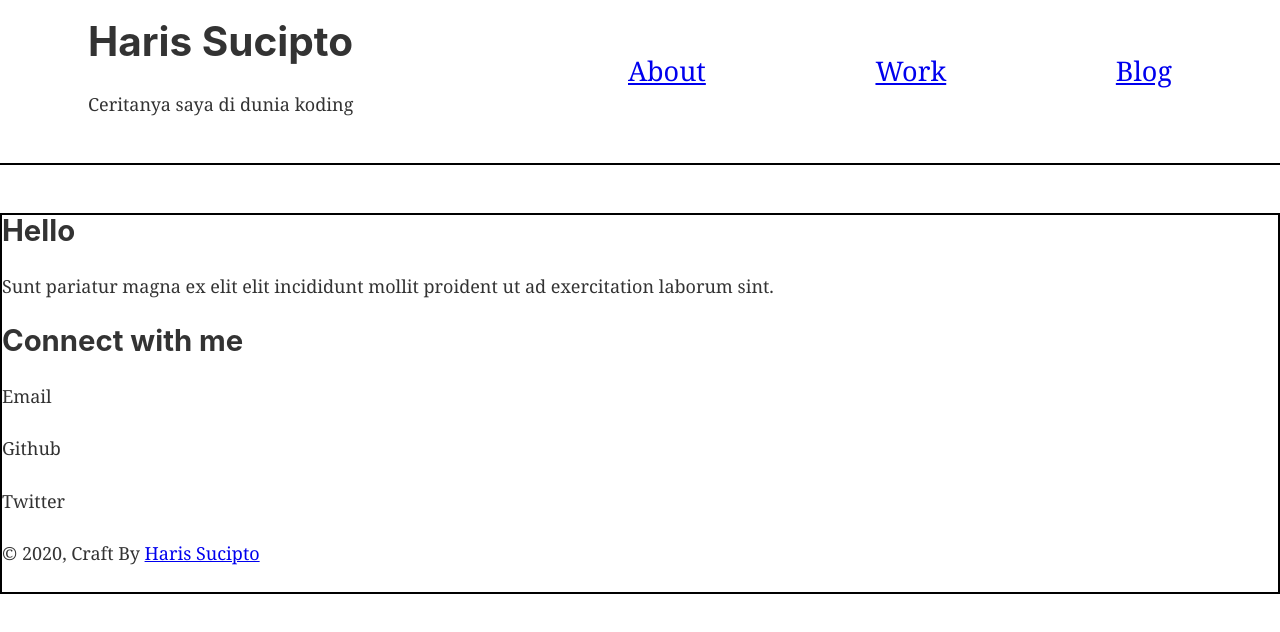
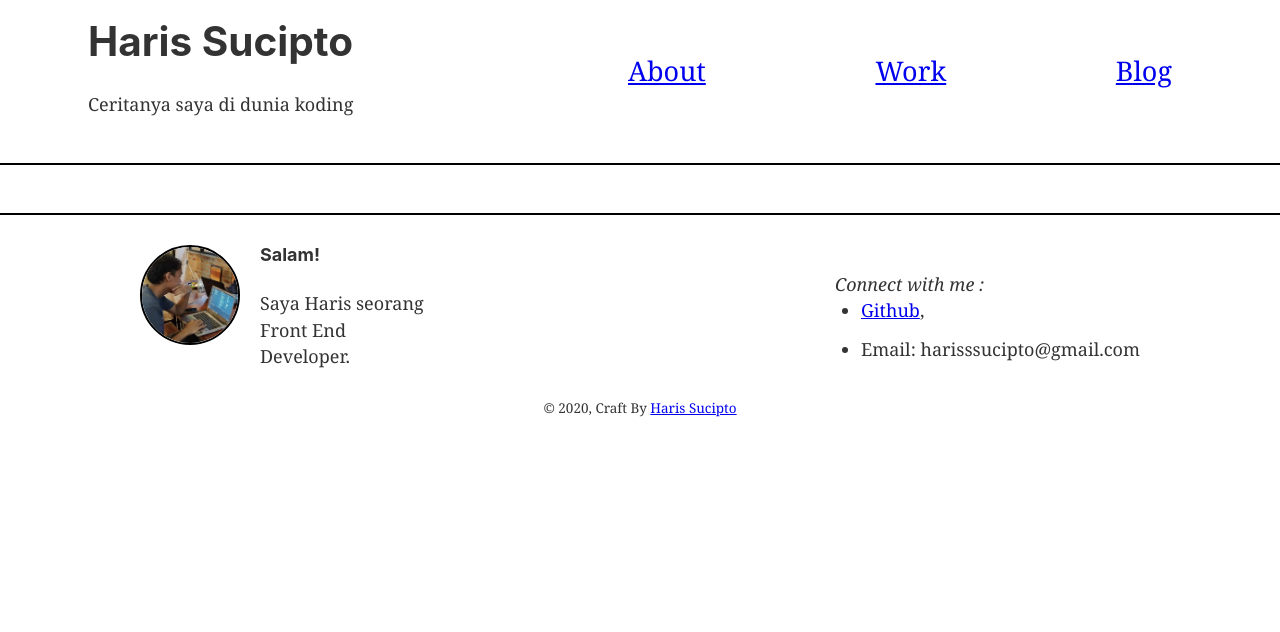
Before and after one commit to harissucipto/harissucipto.github.io, a Gatsby site: page / in a window 1280 px wide. Built offline with nearby package versions, Linux system fonts and the light colour scheme; Gatsby itself is replaced by a stand-in of ours.

Commit message:
footerbar

```diff
--- a/src/components/FooterBar.js
+++ b/src/components/FooterBar.js
@@ -1,33 +1,60 @@
 import React from "react"
+import Saya from "../components/saya"
 
 const FooterBar = () => {
   return (
-    <footer style={{ border: "2px solid black" }}>
-      <div>
-        <div></div>
-        <div>
-          <h2>Hello</h2>
-          <p>
-            Sunt pariatur magna ex elit elit incididunt mollit proident ut ad
-            exercitation laborum sint.
-          </p>
+    <footer style={{ borderTop: "2px solid black" }}>
+      <div
+        style={{
+          maxWidth: "1000px",
+          margin: "0 auto",
+          display: "flex",
+          flexWrap: "wrap",
+          justifyContent: "space-between",
+          alignItems: "center",
+          marginTop: "30px",
+        }}
+      >
+        <div style={{ maxWidth: "400px" }}>
+          <div
+            style={{
+              display: "flex",
+              flexWrap: "wrap",
+              justifyContent: "center",
+            }}
+          >
+            <div style={{ width: "100px", marginRight: "20px" }}>
+              <Saya />
+            </div>
+            <div
+              style={{
+                maxWidth: "180px",
+                display: "flex",
+                justifyContent: "center",
+                flexDirection: "column",
+              }}
+            >
+              <h4>Salam!</h4>
+              <p>Saya Haris seorang Front End Developer.</p>
+            </div>
           </div>
         </div>
 
-      <div>
-        <h2>Connect with me</h2>
-        <div>
-          <p>Email</p>
-          <p>Github</p>
-          <p>Twitter</p>
+        <div style={{ marginTop: "20px" }}>
+          <i>Connect with me :</i>
+          <br />
+          <ul>
+            <li>
+              <a href="https://github.com/harissucipto">Github</a>,
+            </li>
+            <li>Email: harisssucipto@gmail.com</li>
+          </ul>
         </div>
       </div>
-      <div>
-        <p>
+      <div style={{ textAlign: "center", fontSize: ".75rem" }}>
         © {new Date().getFullYear()}, Craft By
         {` `}
         <a href="https://harissucipto.com">Haris Sucipto</a>
-        </p>
       </div>
     </footer>
   )
--- /dev/null
+++ b/src/components/saya.js
@@ -0,0 +1,41 @@
+import React from "react"
+import { useStaticQuery, graphql } from "gatsby"
+import Img from "gatsby-image"
+
+/*
+ * This component is built using `gatsby-image` to automatically serve optimized
+ * images with lazy loading and reduced file sizes. The image is loaded using a
+ * `useStaticQuery`, which allows us to load the image from directly within this
+ * component, rather than having to pass the image data down from pages.
+ *
+ * For more information, see the docs:
+ * - `gatsby-image`: https://gatsby.dev/gatsby-image
+ * - `useStaticQuery`: https://www.gatsbyjs.org/docs/use-static-query/
+ */
+
+const Saya = () => {
+  const data = useStaticQuery(graphql`
+    query {
+      placeholderImage: file(relativePath: { eq: "saya3.png" }) {
+        childImageSharp {
+          fluid(maxWidth: 100) {
+            ...GatsbyImageSharpFluid
+          }
+        }
+      }
+    }
+  `)
+
+  return (
+    <Img
+      style={{
+        borderRadius: "200px",
+        display: "block",
+        border: "2px solid black",
+      }}
+      fluid={data.placeholderImage.childImageSharp.fluid}
+    />
+  )
+}
+
+export default Saya
```
Also changed, not shown: src/images/saya3.png (added). Lines whose indentation alone changed are shown as unchanged.
